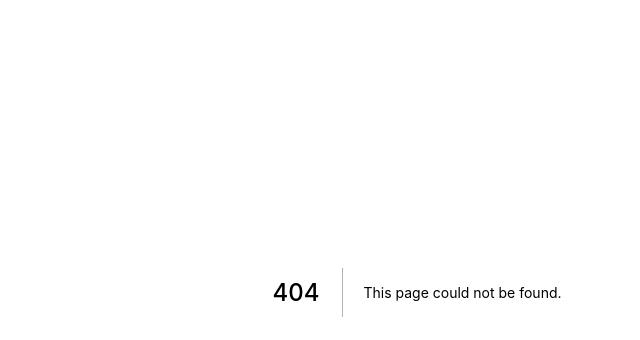
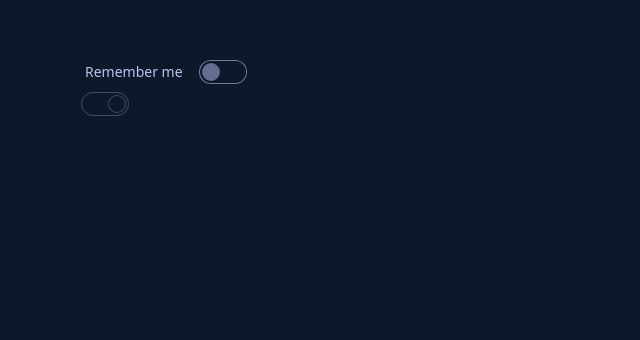
Before and after one commit to ashigirl96/daisy-ui-playground, a Next.js app: page /toggle in a window 1280 px wide. Before the commit this address had no page. Shown: the part 108-448 px from the top of the page, without its empty margins (223-863 px from the left). Built offline with nearby package versions, Linux system fonts and the light colour scheme.

Commit message:
impl toggle

```diff
--- /dev/null
+++ b/src/pages/toggle.tsx
@@ -0,0 +1,26 @@
+import type { NextPage } from 'next'
+import Head from 'next/head'
+
+const Toggle: NextPage = () => {
+  return (
+    <>
+      <Head>
+        <title>Toggle</title>
+      </Head>
+      <div className="mt-40 mx-auto max-w-2xl">
+        <div className="w-fit">
+          <div className="form-control">
+            <label className="label cursor-pointer space-x-4">
+              <span className="label-text">Remember me</span>
+              <input type="checkbox" className="toggle" />
+            </label>
+          </div>
+        </div>
+
+        <input type="checkbox" className="toggle" disabled checked />
+      </div>
+    </>
+  )
+}
+
+export default Toggle
```
